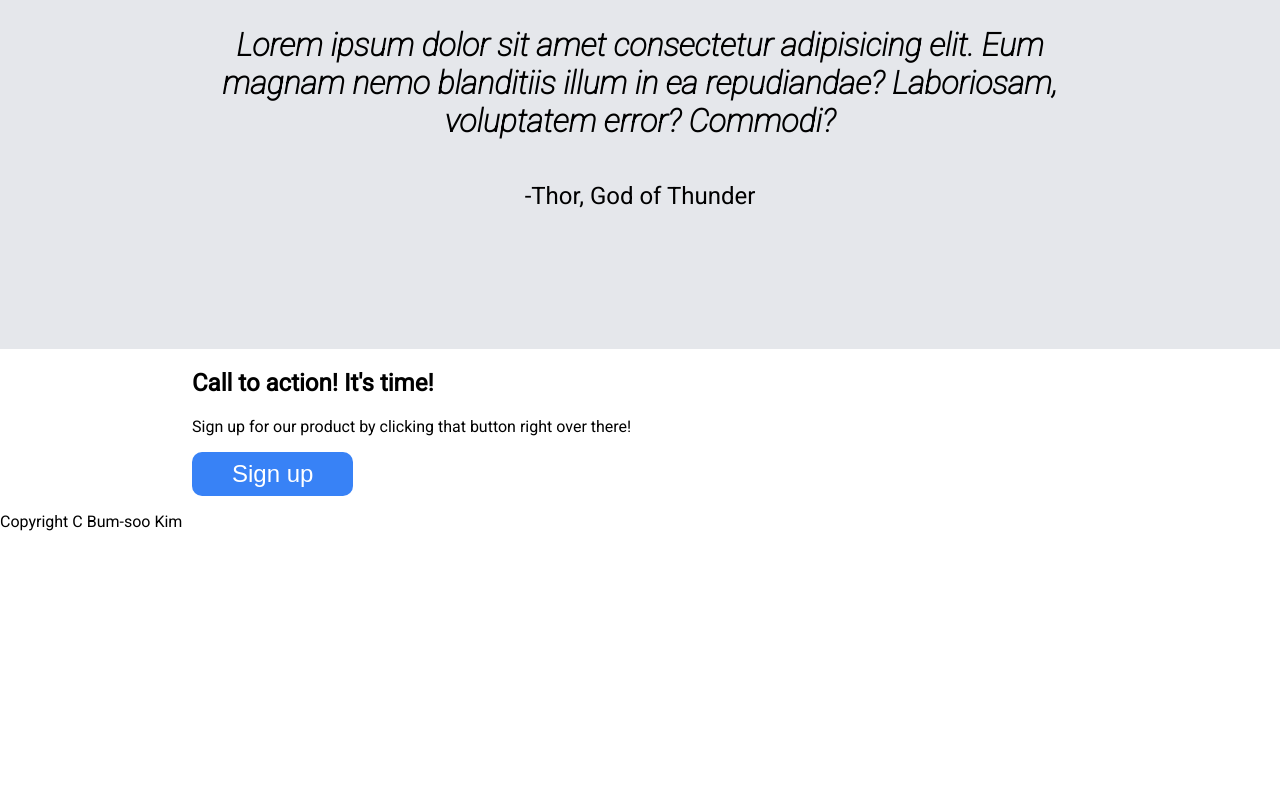
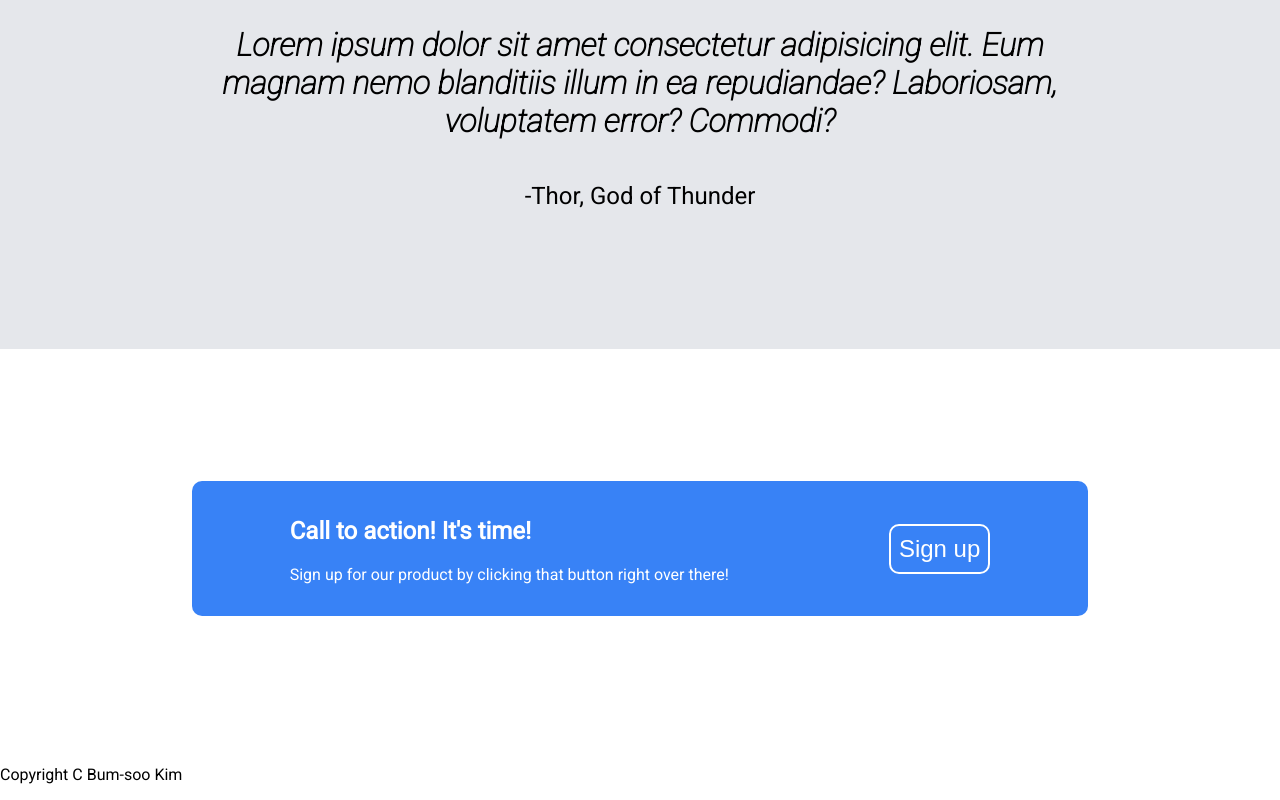
Before and after one commit to samuelkim97/landing-page, a plain HTML site: page index.html in a window 1280 px wide. Shown: the part 1516-2316 px from the top of the page. Before the commit the page ends 2063 px from the top, so only its background shows below. Drawn offline with Linux system fonts and the light colour scheme.

Commit message:
done sign-up section

```diff
--- a/index.html
+++ b/index.html
@@ -91,12 +91,15 @@
 		</div>
 
 		<div class="sign-up">
-			<div class="sign-up-text">
-				<h2>Call to action! It's time!</h2>
-				<p>Sign up for our product by clicking that button right over there!</p>
+			<div class="sign-up-container">
+				<div class="sign-up-text">
+					<h2>Call to action! It's time!</h2>
+					<p>
+						Sign up for our product by clicking that button right over there!
+					</p>
+				</div>
+				<button class="sign-up-btn small-btn">Sign up</button>
 			</div>
-
-			<button class="sign-up-btn">Sign up</button>
 		</div>
 		<footer>
 			<p>Copyright C Bum-soo Kim</p>
--- a/style.css
+++ b/style.css
@@ -127,3 +127,29 @@ header {
 .quote-author {
 	font-size: 1.5rem;
 }
+
+/* SIGN UP SECTION */
+.sign-up {
+	height: 50vh;
+	display: flex;
+	align-items: center;
+}
+
+.sign-up-container {
+	background-color: #3882f6;
+	width: 100%;
+	border-radius: 10px;
+	padding: 1rem;
+	color: white;
+
+	display: flex;
+	justify-content: center;
+	align-items: center;
+	gap: 10rem;
+}
+
+.small-btn {
+	border: 2px solid white;
+	padding: 0.5rem;
+	height: 50px;
+}
```
